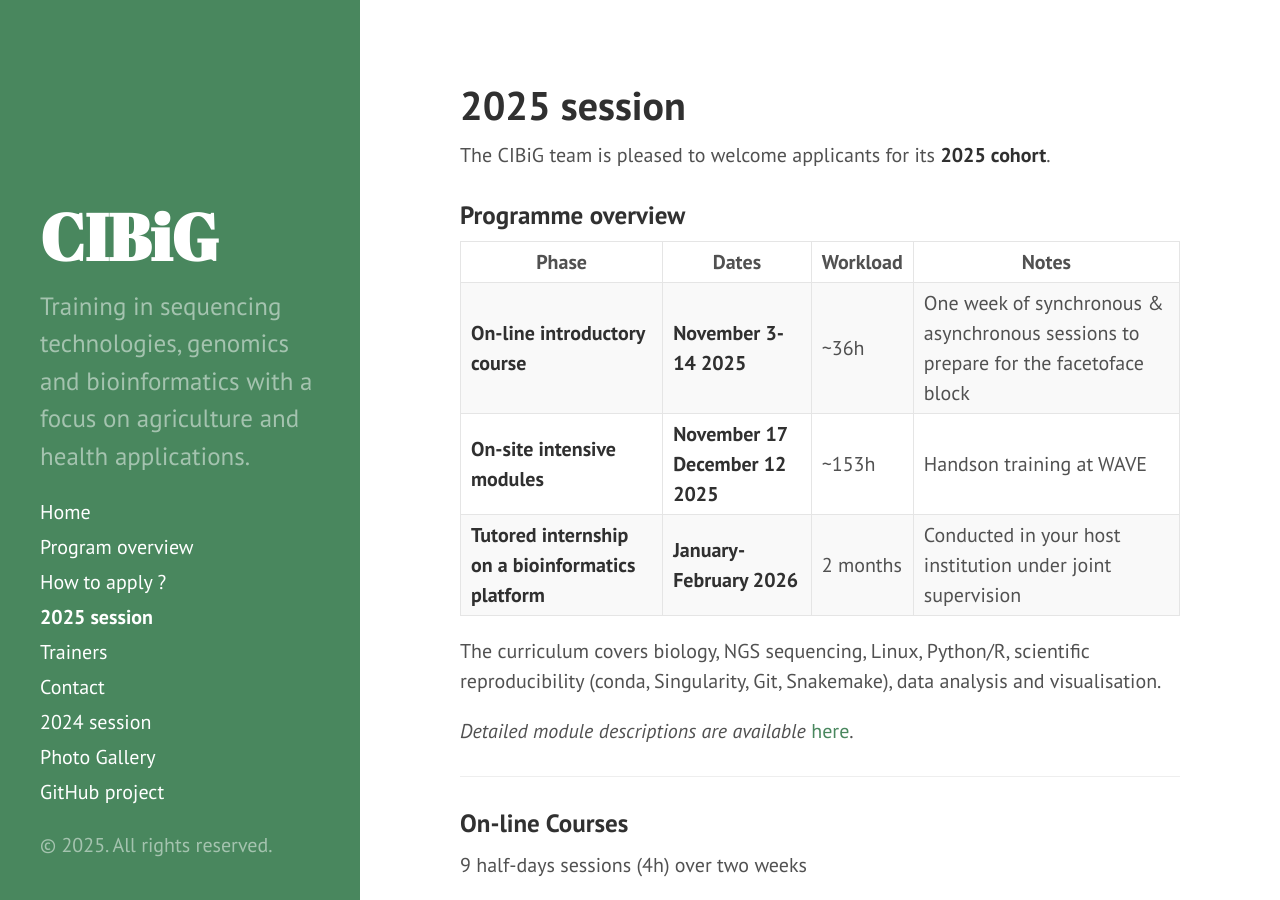
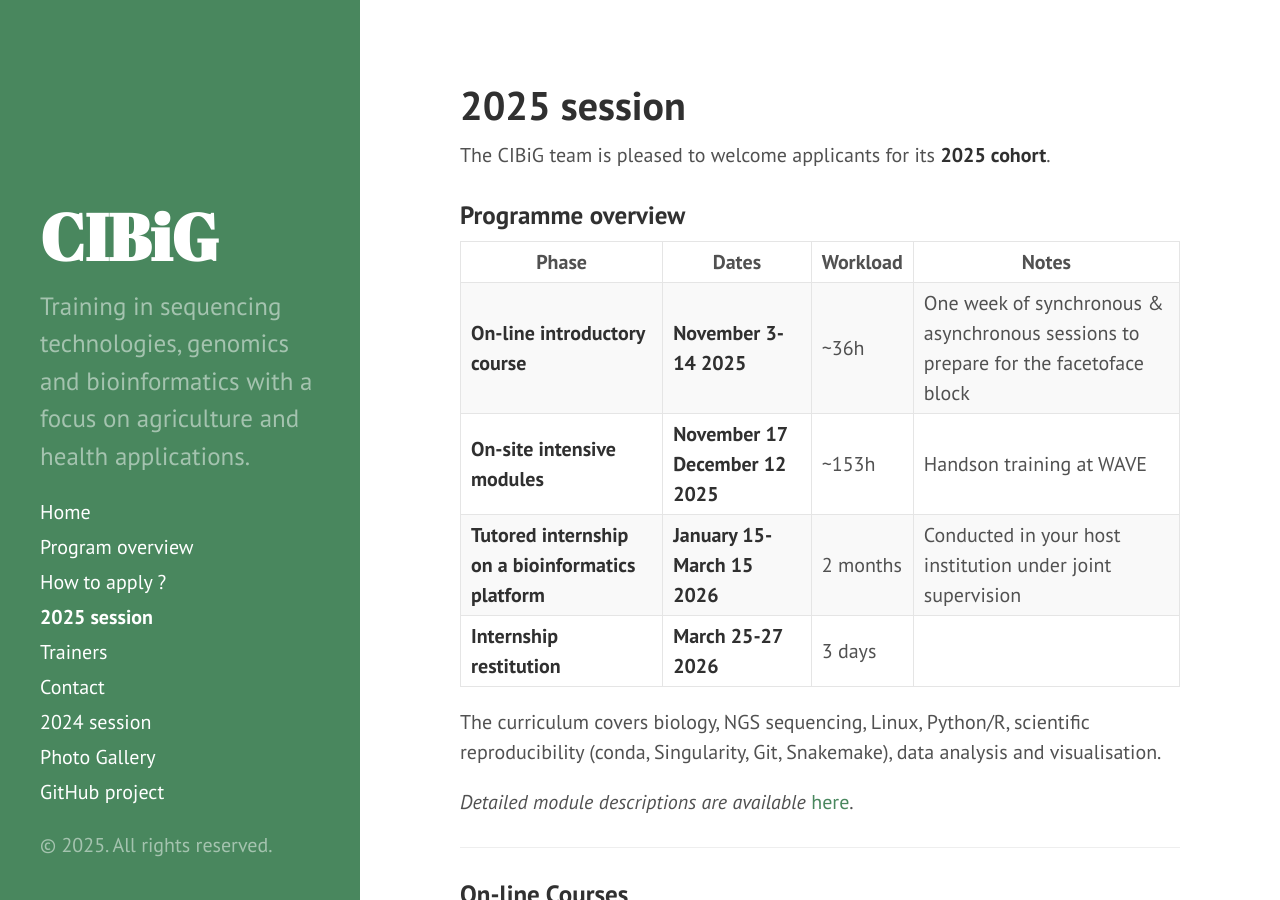
Before and after one commit to wave-centre/cibig, a Jekyll site: the page built from docs/03-2025.md, in a window 1280 px wide and 900 px high. Built offline with Jekyll 4.4.1, drawn with Linux system fonts in a browser that asks for light colours.

Commit message:
Update 03-2025.md

```diff
--- a/docs/03-2025.md
+++ b/docs/03-2025.md
@@ -12,7 +12,8 @@ The CIBiG team is pleased to welcome applicants for its **2025 cohort**.
 | ------------------------------------------------------- | ---------------------------------- | -------- | ------------------------------------------------------------------------------------- |
 |  **On-line introductory course**                   | **November 3-14 2025**            | \~36h   | One week of synchronous & asynchronous sessions to prepare for the facetoface block |
 |  **On-site intensive modules**                        | **November 17 December 12 2025** | \~153h  | Handson training at WAVE                                                             |
-|  **Tutored internship on a bioinformatics platform** | **January-February 2026**        | 2 months | Conducted in your host institution under joint supervision                            |
+|  **Tutored internship on a bioinformatics platform** | **January 15-March 15 2026**        | 2 months | Conducted in your host institution under joint supervision                            |
+|  **Internship restitution** | **March 25-27 2026**        | 3 days |                             |
 
 The curriculum covers biology, NGS sequencing, Linux, Python/R, scientific reproducibility (conda, Singularity, Git, Snakemake), data analysis and visualisation.
 
```
